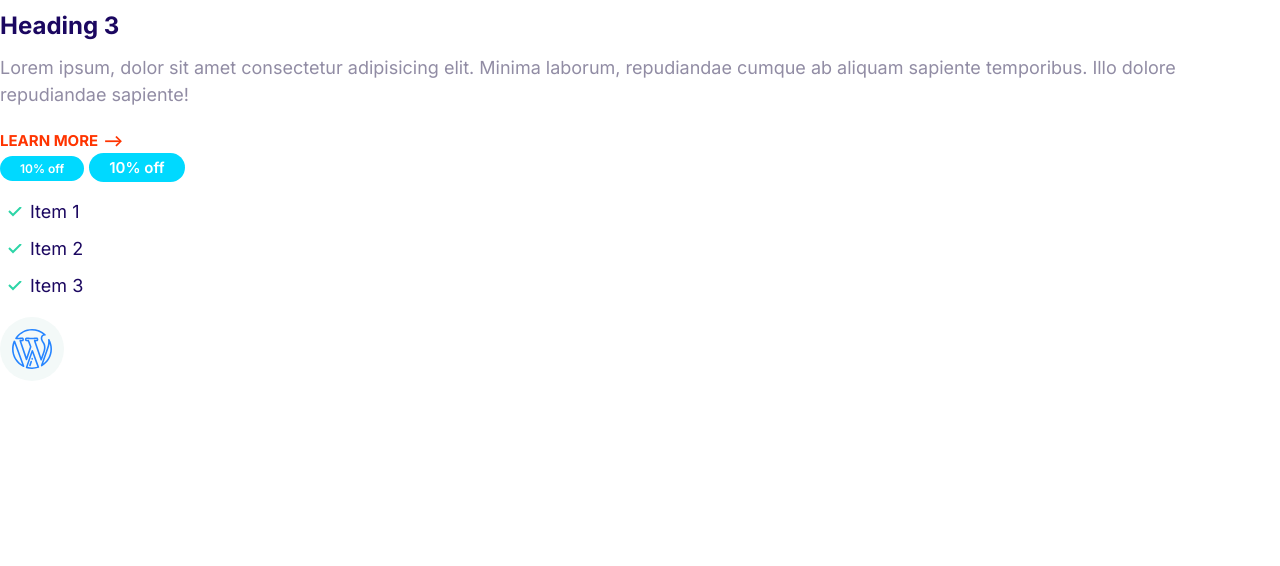
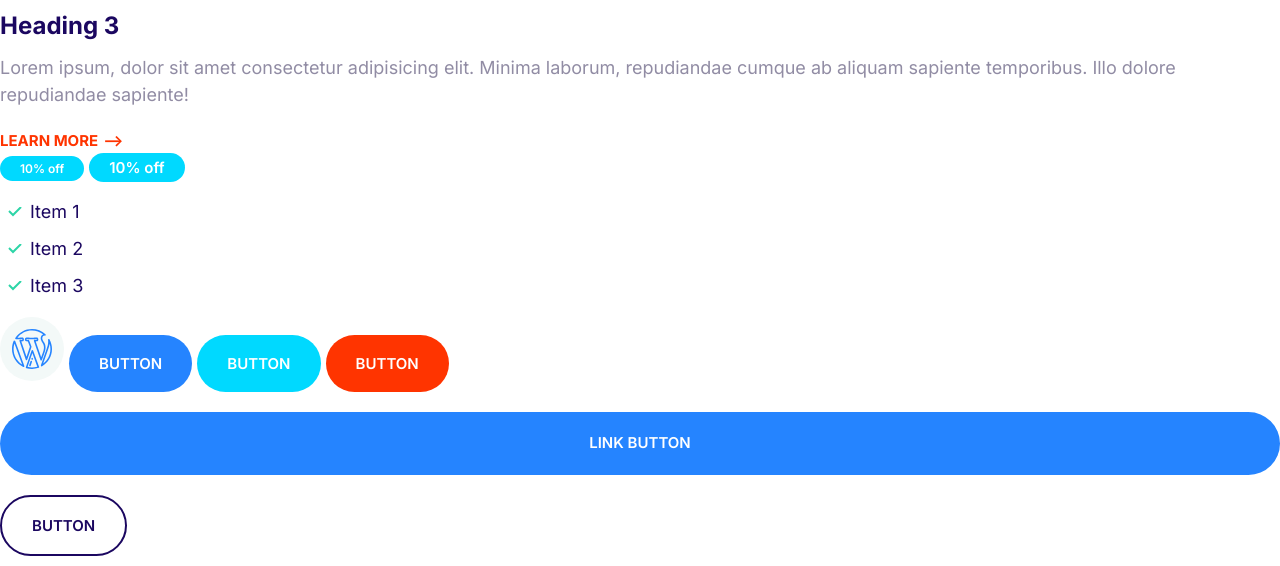
Before and after one commit to tvcampus00/demo, a plain HTML site: page index.html in a window 1280 px wide. Shown: the part 283-849 px from the top of the page. Before the commit the page ends 800 px from the top, so only its background shows below. Drawn offline with Linux system fonts and the light colour scheme.

Commit message:
build button.

```diff
--- a/css/styles.css
+++ b/css/styles.css
@@ -6,6 +6,12 @@
   --colorAccent: #ff3400;
   --colorHeading: #1b0760;
   --colorBody: #918ca4;
+}
+
+*,
+*::after,
+*::before {
+  box-sizing: border-box;
 }
 
 /* Define typo size */
@@ -173,3 +179,65 @@ a {
   justify-content: center;
   align-items: center;
 }
+
+/* button */
+.btn {
+  border-radius: 40px;
+  border: 0;
+  cursor: pointer;
+  font-size: 1.8rem;
+  font-weight: 600;
+  padding: 2rem 3rem;
+  text-transform: uppercase;
+  white-space: nowrap;
+  text-align: center;
+  margin: 1rem 0;
+}
+
+.btn--primary {
+  background: var(--colorPrimary);
+  color: white;
+}
+
+.btn--primary:hover {
+  background: lighten(var(--colorPrimary), 5%);
+}
+
+.btn--secondary {
+  background: var(--colorSecondary);
+  color: white;
+}
+
+.btn--secondary:hover {
+  background: lighten(var(--colorSecondary), 5%);
+}
+
+.btn--accent {
+  background: var(--colorAccent);
+  color: white;
+}
+
+.btn--accent:hover {
+  background: lighten(var(--colorAccent), 5%);
+}
+
+.btn--outline {
+  background: white;
+  color: var(--colorHeading);
+  border: 2px solid var(--colorHeading);
+}
+
+.btn--accent:hover {
+  background: lighten(var(--colorHeading), 5%);
+}
+
+.btn--block {
+  width: 100%;
+  display: inline-block;
+}
+
+@media screen and (min-width: 1024px) {
+  .btn {
+    font-size: 1.5rem;
+  }
+}
--- a/index.html
+++ b/index.html
@@ -42,5 +42,11 @@
         <use xlink:href="image/sprite.svg#wordpress"></use>
       </svg>
     </span>
+
+    <button class="btn btn--primary">button</button>
+    <button class="btn btn--secondary">button</button>
+    <button class="btn btn--accent">button</button>
+    <a href="#" class="btn btn--primary btn--block">Link Button</a>
+    <button class="btn btn--outline">button</button>
   </body>
 </html>
```
Also changed, not shown: components/button.html (added, +5 -0 lines).
